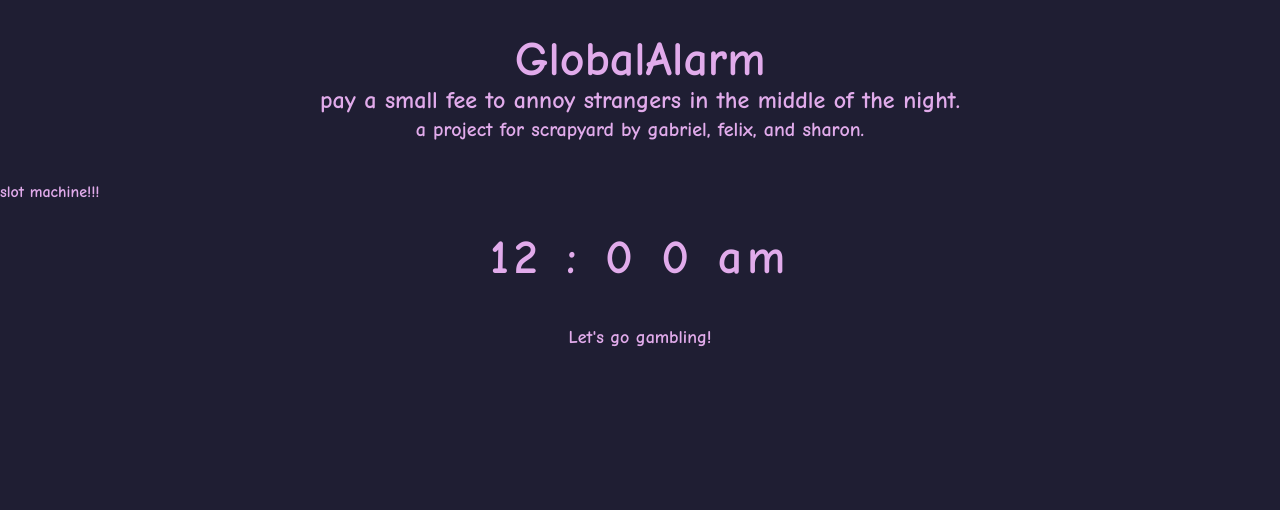
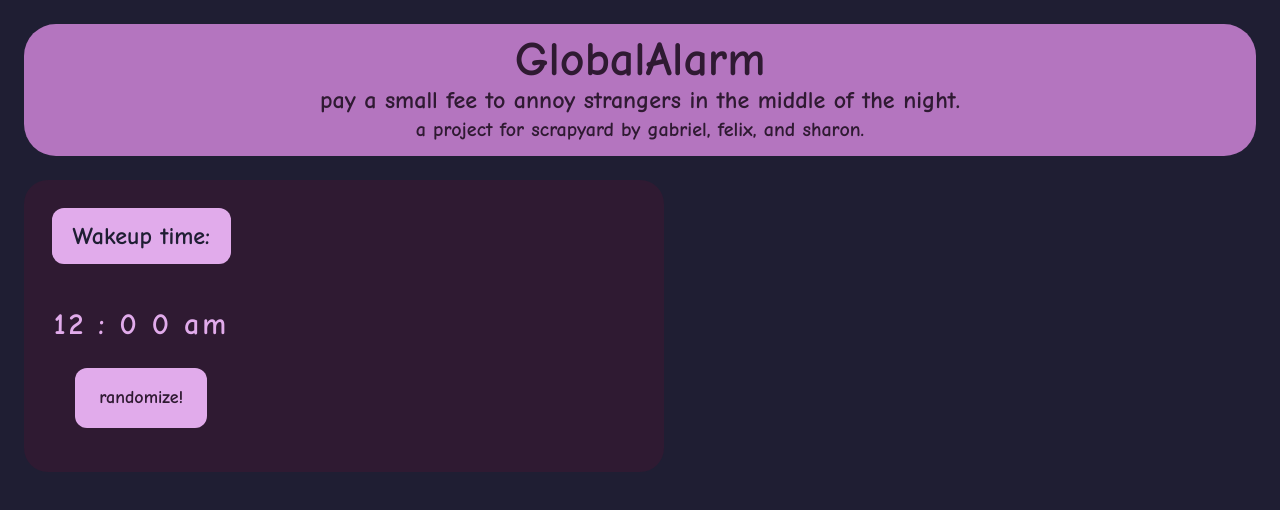
Before and after one commit to gbtsui/global-alarm-server, a Next.js app: page / in a window 1280 px wide. Shown: the top 510 px of the page. Built offline with nearby package versions, Linux system fonts and the light colour scheme.

Commit message:
feat: proper colors (finally), slotmachine type safety, proper data prep

```diff
--- a/src/app/components/SlotMachine.tsx
+++ b/src/app/components/SlotMachine.tsx
@@ -8,8 +8,8 @@ const minutes2 = [0, 1, 2, 3, 4, 5, 6, 7, 8, 9]
 
 const getRandomTimeInteger = (type: Array<number | string>) => type[Math.floor(Math.random() * type.length)]
 
-export default function SlotMachine({onFinish}: {onFinish: (result: Array<number | string>) => void}) {
-    const [reels, setReels] = useState([12, 0, 0, "am"])
+export default function SlotMachine({onFinish}: {onFinish: (result: [number, number, number, "am"|"pm"]) => void}) {
+    const [reels, setReels] = useState<[number, number, number, "am"|"pm"]>([12, 0, 0, "am"])
     const [spinning, setSpinning] = useState(false)
 
     function spinWheels() {
@@ -20,7 +20,7 @@ export default function SlotMachine({onFinish}: {onFinish: (result: Array<number
 
         let intervalCount = 0;
         const spinInterval = setInterval(() => {
-            setReels([getRandomTimeInteger(hours), getRandomTimeInteger(minutes1), getRandomTimeInteger(minutes2), getRandomTimeInteger(timeType)]);
+            setReels([getRandomTimeInteger(hours) as number, getRandomTimeInteger(minutes1) as number, getRandomTimeInteger(minutes2) as number, getRandomTimeInteger(timeType) as "am"|"pm"]);
             intervalCount++;
             //console.log(reels)
             if (intervalCount >= 20) {
@@ -33,8 +33,8 @@ export default function SlotMachine({onFinish}: {onFinish: (result: Array<number
     useEffect(() => {if (!spinning) onFinish(reels)}, [spinning]);
 
     return (
-        <div className={"flex flex-col items-center justify-center gap-6 p-8"}>
-            <div className={"text-5xl font-bold tracking-widest flex gap-6"}>
+        <div className={"flex flex-col items-center justify-center gap-6 p-4"}>
+            <div className={"text-3xl font-bold tracking-widest flex gap-3"}>
                 {/*reels.map((symbol, index) => (
                     <span key={index} className={"animate-bounce duration-250"}>{symbol}</span>
                 ))*/}
@@ -45,8 +45,8 @@ export default function SlotMachine({onFinish}: {onFinish: (result: Array<number
                 <span key={3} className={"animate-bounce duration-490"}>{reels[3]}</span>
 
             </div>
-            <button onClick={spinWheels} disabled={spinning} className={"text-lg px-6 py-4 bg-foreground text-background"}>
-                {spinning ? "Spinning..." : "Let's go gambling!"}
+            <button onClick={spinWheels} disabled={spinning} className={"rounded-xl transition-all hover:px-7 hover:py-5 text-lg px-6 py-4 bg-lilac text-woodsmoke disabled:bg-wisteria"}>
+                {spinning ? "gambling..." : "randomize!"}
             </button>
         </div>
     )
--- a/src/app/globals.css
+++ b/src/app/globals.css
@@ -3,18 +3,25 @@
 :root {
   --background: #1f1e33;
   --foreground: #e1abeb;
-  --background-dark: #e1abeb;
+  --background-dark: #2F1A32;
   --foreground-dark: #b475bf;
 }
 
-/*
-@theme inline {
+@theme {
   --color-background: var(--background);
   --color-foreground: var(--foreground);
+
+  --color-camellia: #1f1e33;
+  --color-woodsmoke: #2f1a32;
+  --color-lilac: #e1abeb;
+  --color-wisteria: #b475bf;
+
+  /*
   --font-sans: var(--font-atkinson);
   --font-mono: var(--font-comic);
+   */
 }
- */
+
 
 body {
   background: var(--background);
--- a/src/app/page.tsx
+++ b/src/app/page.tsx
@@ -1,21 +1,58 @@
 "use client"
 import SlotMachine from "@/app/components/SlotMachine";
+import {useEffect, useState} from "react";
 
 export default function MainPage() {
+    const [timeArray, setTimeArray] = useState<[number, number, number, "am" | "pm"]>([12, 0, 0, "am"]);
+    const [actualTime, setActualTime] = useState<Date>();
+
+    function getFutureDate([hour, minute1, minute2, ampm]: [number, number, number, "am" | "pm"]): Date {
+        const now = new Date();
+
+        let hours24 = hour % 24;
+        if (ampm == "pm") hours24 += 12;
+
+
+
+        const targetDate = new Date(
+            now.getFullYear(),
+            now.getMonth(),
+            now.getDate(),
+            hours24,
+            (minute1 * 10) + minute2,
+            0,
+            0
+        )
+
+        if (targetDate <= now) {
+            targetDate.setDate(targetDate.getDate() + 1);
+        }
+        return targetDate;
+    }
+
+    useEffect(() => {setActualTime(getFutureDate(timeArray))}, [timeArray]);
+    useEffect(() => console.log(actualTime), [actualTime]);
+
     return (
         <div>
-        <div className={"m-6 p-3 bg-wisteria rounded-4xl"}>
+            <div className={"m-6 p-3 bg-wisteria text-woodsmoke rounded-4xl"}>
                 <h1 className={"text-5xl text-center"}>GlobalAlarm</h1>
                 <div className={"flex flex-col justify-center"}>
-                <h2 className={"flex-auto text-2xl text-center"}>pay a small fee to annoy strangers in the middle of the
+                    <h2 className={"flex-auto text-2xl text-center"}>pay a small fee to annoy strangers in the middle of
+                        the
                         night.</h2>
-                <h3 className={"flex-auto text-xl text-center"}>a project for scrapyard by gabriel, felix, and sharon.</h3>
+                    <h3 className={"flex-auto text-xl text-center"}>a project for scrapyard by gabriel, felix, and
+                        sharon.</h3>
                 </div>
             </div>
-          <div className={"items-center"}>
-            <h3>slot machine!!!</h3>
-              <SlotMachine onFinish={(result) => console.log(result)} />
+            <div id={"enter-stuff-idk"} className={"bg-woodsmoke rounded-3xl p-4 w-1/2 flex flex-row mx-6"}>
+                <div id={"wakeup-time"} className={"p-3 justify-items-center flex flex-col w-1/3"}>
+                    <label className={"text-2xl text-center p-3 bg-lilac text-camellia rounded-xl mb-7"}>Wakeup
+                        time:</label>
+                    <SlotMachine onFinish={(result) => setTimeArray(result)}/>
                 </div>
+            </div>
+
         </div>
     )
 }
--- a/tailwind.config.ts
+++ b/tailwind.config.ts
@@ -2,20 +2,21 @@ import type { Config } from "tailwindcss";
 
 export default {
     content: [
-        "./src/pages/**/*.{js,ts,jsx,tsx,mdx}",
-        "./src/components/**/*.{js,ts,jsx,tsx,mdx}",
-        "./src/app/**/*.{js,ts,jsx,tsx,mdx}",
+        "@/app/pages/**/*.tsx",
+        "@/app/components/**/*.tsx",
+        "@/app/**/*.tsx",
+
     ],
     theme: {
         extend: {
             colors: {
-                background: "var(--background)",
-                foreground: "var(--foreground)",
+                "background": "var(--background)",
+                "foreground": "var(--foreground)",
 
-                camellia: "var(--background)",
-                ebony: "var(--background-dark)",
-                lilac: "var(--foreground)",
-                wisteria: "var(--foreground-dark)",
+                camellia: "#1f1e33",
+                woodsmoke: "#2F1A32",
+                lilac: "#e1abeb",
+                wisteria: "#b475bf",
             },
         },
     },
```
Also changed, not shown: src/app/actions/ping-victim.ts (added). Lines whose indentation alone changed are shown as unchanged.
